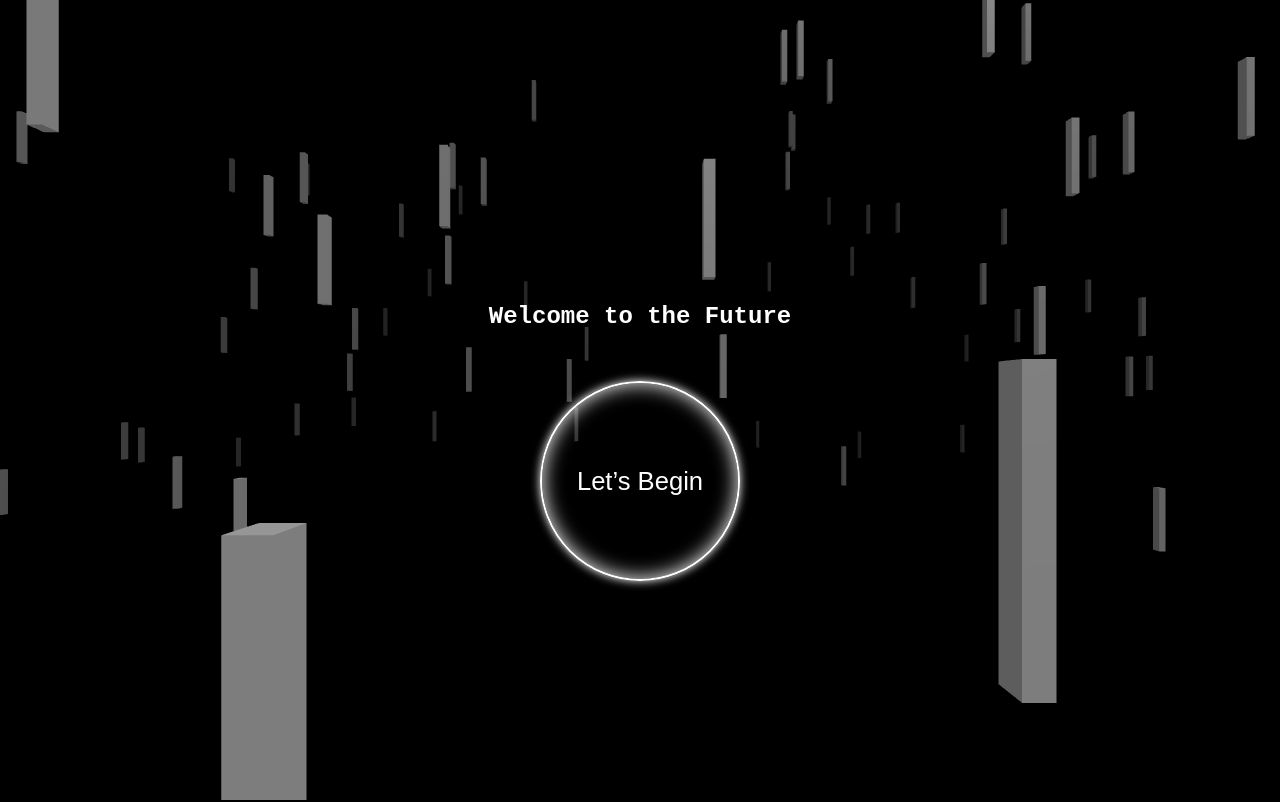
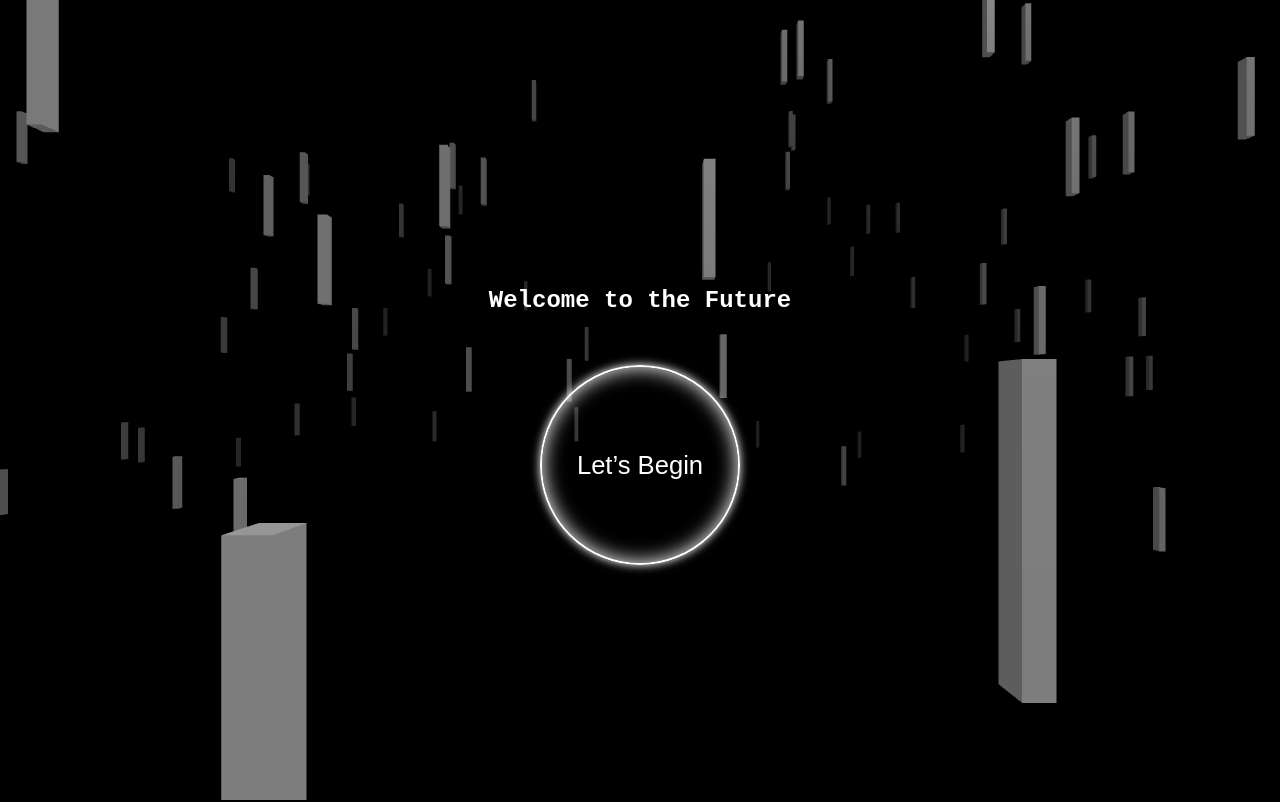
Before and after one commit to nidheesh1994/portfolio, a plain HTML site: page index.html in a window 1280 px wide. Shown: the top 802 px of the page. Drawn offline with nearby package versions, Linux system fonts and the light colour scheme; animation ran at ten frames a second.

Commit message:
padding corrected

```diff
--- a/style.css
+++ b/style.css
@@ -45,6 +45,7 @@ body {
     align-items: center;
     gap: 2rem;
     padding: 2rem;
+    padding-top: 1em;
     z-index: 1;
     position: relative;
 }
```
